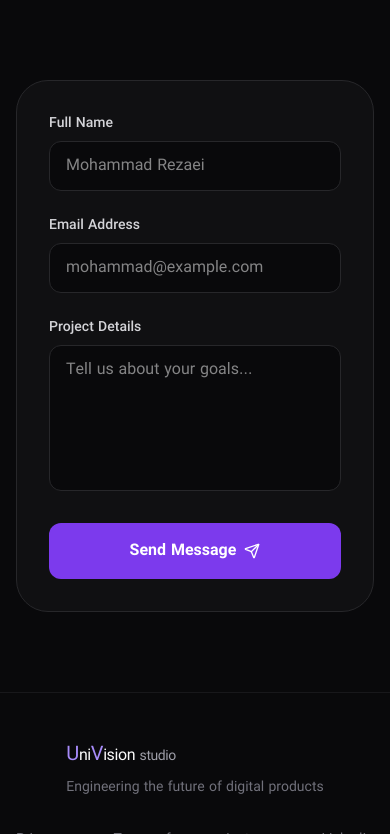
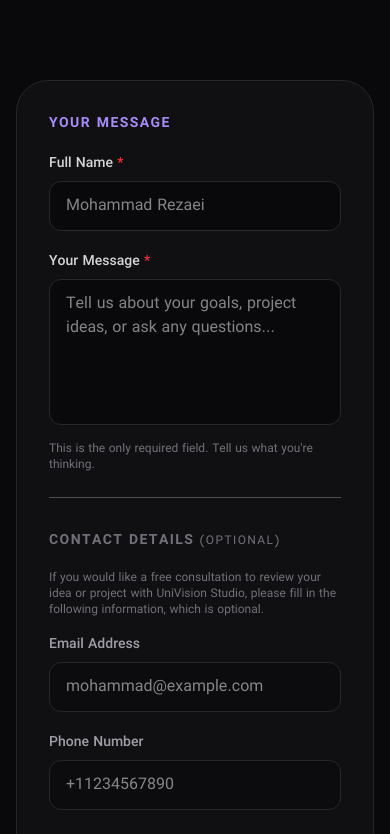
Before and after one commit to yashar1919/Uni_Vision_Studio, a React (Vite) app: page / in a window 390 px wide. Shown: the part 8590-9424 px from the top of the page. Built offline with nearby package versions, Linux system fonts and the light colour scheme.

Commit message:
improve send email form UX

```diff
--- a/sections/Contact.tsx
+++ b/sections/Contact.tsx
@@ -20,6 +20,7 @@ const Contact: React.FC = () => {
   const [formState, setFormState] = useState({
     name: "",
     email: "",
+    phone: "",
     message: "",
   });
   const [isSubmitting, setIsSubmitting] = useState(false);
@@ -39,8 +40,8 @@ const Contact: React.FC = () => {
     try {
       const emailData: EmailData = {
         from_name: formState.name,
-        from_email: formState.email,
-        message: formState.message,
+        from_email: formState.email || "no-reply@univisionstudio.com",
+        message: `${formState.message}${formState.phone ? `\n\n📱 شماره تماس: ${formState.phone}` : ""}`,
         to_email: "univisionstudio@outlook.com",
       };
 
@@ -48,7 +49,7 @@ const Contact: React.FC = () => {
 
       if (success) {
         setIsSent(true);
-        setFormState({ name: "", email: "", message: "" });
+        setFormState({ name: "", email: "", phone: "", message: "" });
         // Hide success message after 5 seconds
         setTimeout(() => setIsSent(false), 5000);
       } else {
@@ -194,14 +195,22 @@ const Contact: React.FC = () => {
               </button>
             </div>
           ) : (
-            <form onSubmit={handleSubmit} className="space-y-6">
-              <div className="grid grid-cols-1 sm:grid-cols-2 gap-6">
+            <form onSubmit={handleSubmit} className="space-y-8">
+              {/* Your Message Section - Required */}
+              <div className="pb-6 border-b border-zinc-200/30 dark:border-zinc-700/30">
+                <h4
+                  className={`text-sm font-bold uppercase tracking-widest ${theme === "dark" ? "text-violet-400" : "text-violet-600"} mb-5`}
+                >
+                  {t("contact.form.yourMessage")}
+                </h4>
+                <div className="space-y-5">
                   <div>
                     <label
                       htmlFor="name"
                       className={`block text-sm font-medium ${theme === "dark" ? "text-zinc-300" : "text-zinc-700"} mb-2`}
                     >
-                    {t("contact.form.name")}
+                      {t("contact.form.name")}{" "}
+                      <span className="text-red-500">*</span>
                     </label>
                     <input
                       type="text"
@@ -216,29 +225,11 @@ const Contact: React.FC = () => {
                   </div>
                   <div>
                     <label
-                    htmlFor="email"
-                    className={`block text-sm font-medium ${theme === "dark" ? "text-zinc-300" : "text-zinc-700"} mb-2`}
-                  >
-                    {t("contact.form.email")}
-                  </label>
-                  <input
-                    type="email"
-                    id="email"
-                    name="email"
-                    required
-                    value={formState.email}
-                    onChange={handleChange}
-                    className={`w-full px-4 py-3 ${theme === "dark" ? "bg-zinc-950 border-zinc-800 text-white" : "bg-white border-zinc-200 text-zinc-900"} border rounded-xl focus:ring-2 focus:ring-violet-500 outline-none transition-all`}
-                    placeholder={t("contact.form.emailPlaceholder")}
-                  />
-                </div>
-              </div>
-              <div>
-                <label
                       htmlFor="message"
                       className={`block text-sm font-medium ${theme === "dark" ? "text-zinc-300" : "text-zinc-700"} mb-2`}
                     >
-                  {t("contact.form.message")}
+                      {t("contact.form.message")}{" "}
+                      <span className="text-red-500">*</span>
                     </label>
                     <textarea
                       id="message"
@@ -250,6 +241,69 @@ const Contact: React.FC = () => {
                       className={`w-full px-4 py-3 ${theme === "dark" ? "bg-zinc-950 border-zinc-800 text-white" : "bg-white border-zinc-200 text-zinc-900"} border rounded-xl focus:ring-2 focus:ring-violet-500 outline-none transition-all resize-none`}
                       placeholder={t("contact.form.messagePlaceholder")}
                     ></textarea>
+                    <p
+                      className={`text-xs mt-2 ${theme === "dark" ? "text-zinc-500" : "text-zinc-500"}`}
+                    >
+                      {t("contact.form.messageHint")}
+                    </p>
+                  </div>
+                </div>
+              </div>
+
+              {/* Contact Details Section - Optional */}
+              <div>
+                <h4
+                  className={`text-sm font-bold uppercase tracking-widest ${theme === "dark" ? "text-zinc-500" : "text-zinc-600"} mb-5`}
+                >
+                  {t("contact.form.contactDetails")}{" "}
+                  <span className="text-xs font-normal text-zinc-500">
+                    {t("contact.form.optional")}
+                  </span>
+                </h4>
+                <p
+                  className={`text-xs mb-4 ${theme === "dark" ? "text-zinc-500" : "text-zinc-500"}`}
+                >
+                  {t("contact.form.contactHint")}
+                </p>
+                <div className="grid grid-cols-1 sm:grid-cols-2 gap-5">
+                  <div>
+                    <label
+                      htmlFor="email"
+                      className={`block text-sm font-medium ${theme === "dark" ? "text-zinc-400" : "text-zinc-600"} mb-2`}
+                    >
+                      {t("contact.form.email")}
+                    </label>
+                    <input
+                      style={{
+                        direction: "ltr",
+                      }}
+                      type="email"
+                      id="email"
+                      name="email"
+                      value={formState.email}
+                      onChange={handleChange}
+                      className={`w-full px-4 py-3 ${theme === "dark" ? "bg-zinc-950/50 border-zinc-800 text-white" : "bg-white/50 border-zinc-200 text-zinc-900"} border rounded-xl focus:ring-2 focus:ring-violet-500 outline-none transition-all`}
+                      placeholder={t("contact.form.emailPlaceholder")}
+                    />
+                  </div>
+                  <div>
+                    <label
+                      htmlFor="phone"
+                      className={`block text-sm font-medium ${theme === "dark" ? "text-zinc-400" : "text-zinc-600"} mb-2`}
+                    >
+                      {t("contact.form.phone")}
+                    </label>
+                    <input
+                      type="tel"
+                      id="phone"
+                      name="phone"
+                      value={formState.phone}
+                      onChange={handleChange}
+                      className={`w-full px-4 py-3 ${theme === "dark" ? "bg-zinc-950/50 border-zinc-800 text-white" : "bg-white/50 border-zinc-200 text-zinc-900"} border rounded-xl focus:ring-2 focus:ring-violet-500 outline-none transition-all`}
+                      placeholder={t("contact.form.phonePlaceholder")}
+                    />
+                  </div>
+                </div>
               </div>
               <button
                 type="submit"
--- a/src/i18n/locales/ar.json
+++ b/src/i18n/locales/ar.json
@@ -120,12 +120,19 @@
     "office": "الاستوديو",
     "officeAddress": "إيران، شيراز، بوليفار چمران، الزقاق 11",
     "form": {
+      "yourMessage": "رسالتك",
+      "contactDetails": "بيانات التواصل",
+      "optional": "(اختياري)",
       "name": "الاسم الكامل",
       "namePlaceholder": "محمد رضائي",
+      "message": "رسالتك",
+      "messagePlaceholder": "أخبرنا عن مشروعك، أهدافك، أو اسأل أي أسئلة...",
+      "messageHint": "هذا هو الحقل المطلوب الوحيد. قل لنا ما الذي تفكر فيه.",
+      "contactHint": "إذا كنت ترغب في استشارة مجانية لمراجعة فكرتك أو مشروعك مع استوديو UniVision، يرجى تعبئة المعلومات التالية التي هي اختيارية.",
       "email": "عنوان البريد الإلكتروني",
       "emailPlaceholder": "mohammad@example.com",
-      "message": "تفاصيل المشروع",
-      "messagePlaceholder": "أخبرنا عن أهدافك...",
+      "phone": "رقم الهاتف",
+      "phonePlaceholder": "+96812345678",
       "submit": "إرسال الرسالة",
       "sending": "جاري الإرسال...",
       "success": "تم إرسال الرسالة!",
--- a/src/i18n/locales/en.json
+++ b/src/i18n/locales/en.json
@@ -120,12 +120,19 @@
     "office": "Office",
     "officeAddress": "11 Alley, Chamran Blvd, Shiraz, Iran",
     "form": {
+      "yourMessage": "Your Message",
+      "contactDetails": "Contact Details",
+      "optional": "(Optional)",
       "name": "Full Name",
       "namePlaceholder": "Mohammad Rezaei",
+      "message": "Your Message",
+      "messagePlaceholder": "Tell us about your goals, project ideas, or ask any questions...",
+      "messageHint": "This is the only required field. Tell us what you're thinking.",
+      "contactHint": "If you would like a free consultation to review your idea or project with UniVision Studio, please fill in the following information, which is optional.",
       "email": "Email Address",
       "emailPlaceholder": "mohammad@example.com",
-      "message": "Project Details",
-      "messagePlaceholder": "Tell us about your goals...",
+      "phone": "Phone Number",
+      "phonePlaceholder": "+11234567890",
       "submit": "Send Message",
       "sending": "Sending...",
       "success": "Message Sent!",
--- a/src/i18n/locales/fa.json
+++ b/src/i18n/locales/fa.json
@@ -120,12 +120,19 @@
     "office": "استودیو",
     "officeAddress": "ایران، شیراز، بلوار چمران، کوچه 11",
     "form": {
+      "yourMessage": "پیام شما",
+      "contactDetails": "اطلاعات تماس",
+      "optional": "(اختیاری)",
       "name": "نام کامل",
       "namePlaceholder": "محمد رضایی",
+      "message": "پیام شما",
+      "messagePlaceholder": "درباره پروژه‌تان، اهداف‌تان، یا سوال‌های خود بگویید...",
+      "messageHint": "این تنها فیلد اجباری است. نظرتان را برای ما بنویسید.",
+      "contactHint": "اگر میخواهید یک مشاوره رایگان به جهت بررسی ایده و یا پروژه خود با استودیو UniVision داشته باشید، اطلاعات زیر را که اختیاری است تکمیل کنید.",
       "email": "آدرس ایمیل",
       "emailPlaceholder": "mohammad@example.com",
-      "message": "جزئیات پروژه",
-      "messagePlaceholder": "درباره اهداف‌تان بگویید...",
+      "phone": "شماره تلفن",
+      "phonePlaceholder": "+989123456789",
       "submit": "ارسال پیام",
       "sending": "در حال ارسال...",
       "success": "پیام ارسال شد!",
```
Lines whose indentation alone changed are shown as unchanged.
